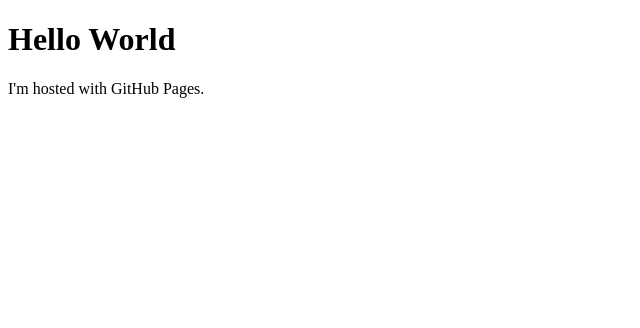
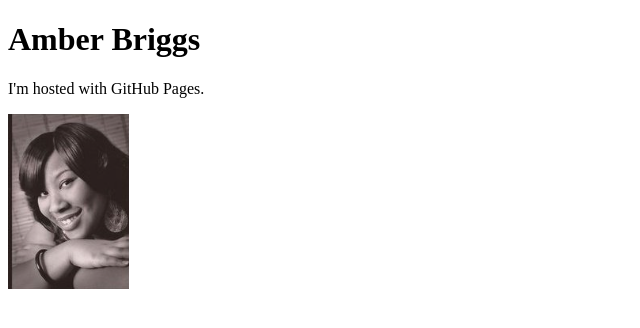
Before and after one commit to briggsa6/briggsa6.github.io, a plain HTML site: page index.html in a window 1280 px wide. Shown: the whole page, without its empty margins (0-640 px from the left). Drawn offline with Linux system fonts and the light colour scheme.

Commit message:
Added photo

```diff
--- a/index.html
+++ b/index.html
@@ -1,7 +1,8 @@
 <!DOCTYPE html>
 <html>
 <body>
-<h1>Hello World</h1>
+<h1>Amber Briggs</h1>
 <p>I'm hosted with GitHub Pages.</p>
+<p><img src="ambersofab.png" alt="AMbersofab" /></p>
 </body>
 </html>
```
Also changed, not shown: ambersofab.png (added).
